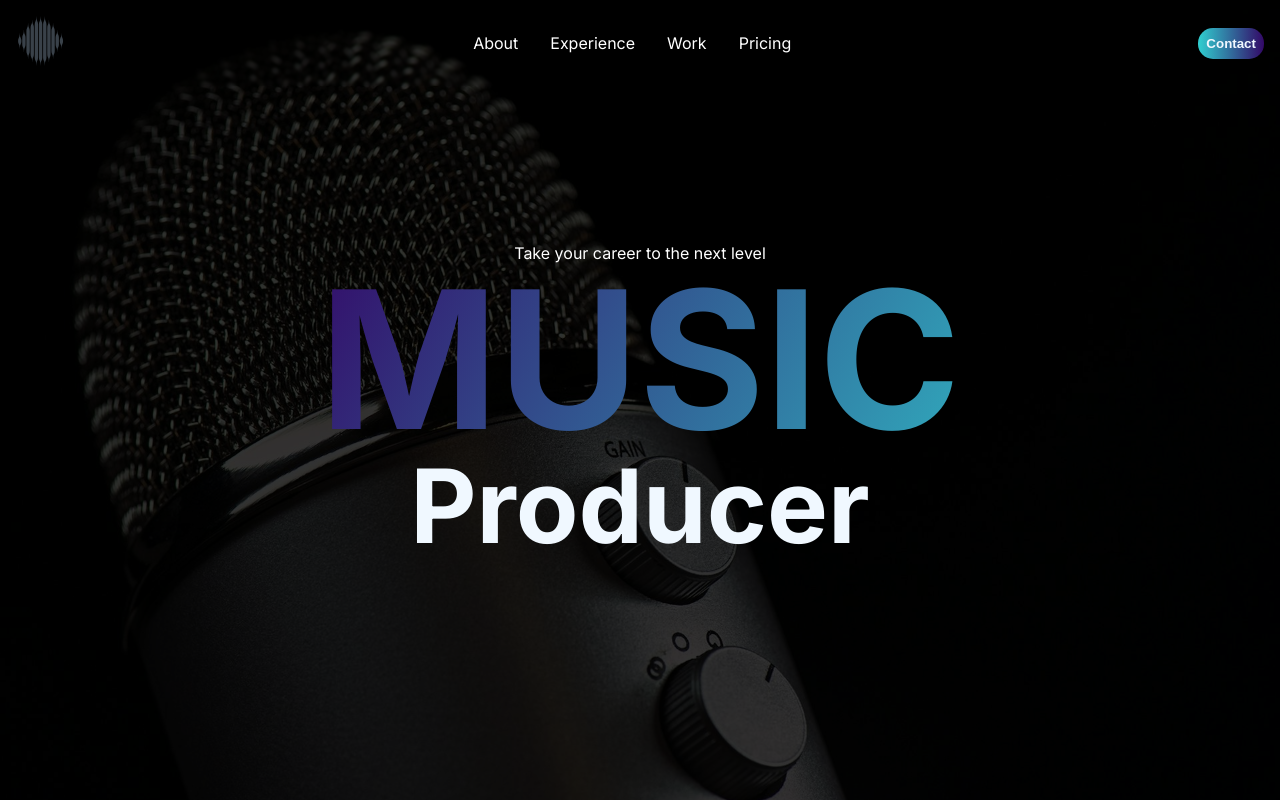
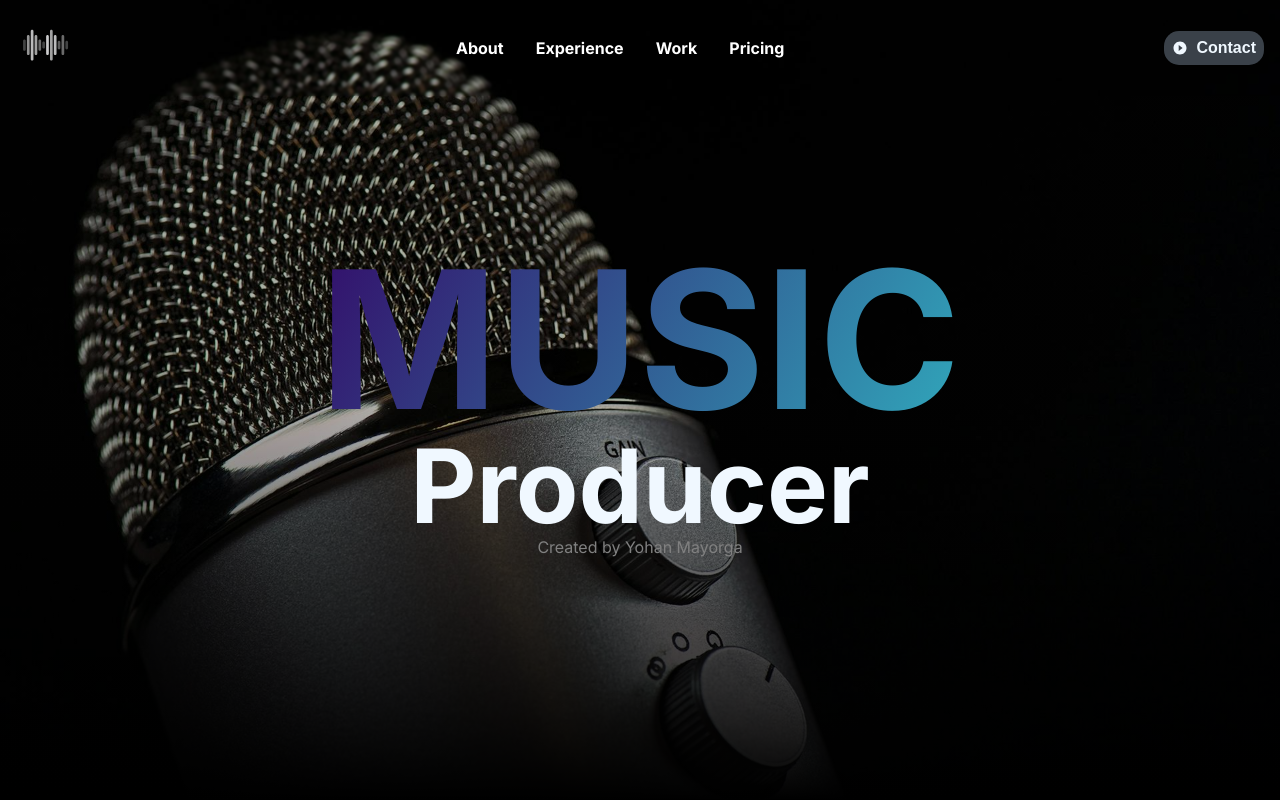
Before and after one commit to yohanmayorga/musicproducer, a Next.js app: page / in a window 1280 px wide. Built offline with nearby package versions, Linux system fonts and the light colour scheme.

Commit message:
new changes

```diff
--- a/src/app/page.module.css
+++ b/src/app/page.module.css
@@ -5,16 +5,18 @@
   flex-direction: column;
   justify-content: center;
   align-items: center;
-  background: rgba(0, 0, 0, 0.8);
+  background: rgb(0, 0, 0);
+  background: linear-gradient(
+    180deg,
+    rgba(0, 0, 0, 0.3) 50%,
+    rgba(0, 0, 0, 1) 100%
+  );
 }
 
 .background {
   z-index: -1;
 }
 
-.text {
-  color: white;
-}
 .mainTitle {
   font-size: clamp(5rem, 15vw, 50rem);
   background: linear-gradient(300deg, #30cfd0, #330867);
@@ -42,3 +44,7 @@
   line-height: 1;
   color: aliceblue;
 }
+
+.credit {
+  color: gray;
+}
--- a/src/app/page.tsx
+++ b/src/app/page.tsx
@@ -13,10 +13,11 @@ export default function Home() {
         style={{ objectFit: "cover" }}
         className={styles.background}
       />
-      <p className={styles.text}>Take your career to the next level</p>
+
       <h1 className={styles.mainTitle}>MUSIC</h1>
 
       <h2 className={styles.secondaryTitle}>Producer</h2>
+      <p className={styles.credit}>Created by Yohan Mayorga</p>
     </div>
   );
 }
--- a/src/components/Navbar.tsx
+++ b/src/components/Navbar.tsx
@@ -3,29 +3,33 @@ import styles from "@/styles/Navbar.module.css";
 import Image from "next/image";
 import logo from "@/../../public/assets/logo.svg";
 import Link from "next/link";
+import { IoMdPlayCircle } from "react-icons/io";
 
 const Navbar = () => {
   return (
     <div className={styles.body}>
       <Link href={"/"}>
-        <Image src={logo} alt="logo" height={50} width={50} />
+        <Image src={logo} alt="logo" width={60} />
       </Link>
       <ul className={styles.links}>
-        <Link href="/about" className={styles.link}>
+        <Link href="#about" className={styles.link}>
           About
         </Link>
-        <Link href="/experience" className={styles.link}>
+        <Link href="#experience" className={styles.link}>
           Experience
         </Link>
-        <Link href="/work" className={styles.link}>
+        <Link href="#work" className={styles.link}>
           Work
         </Link>
-        <Link href="/pricing" className={styles.link}>
+        <Link href="#pricing" className={styles.link}>
           Pricing
         </Link>
       </ul>
-      <Link href="/contact">
-        <button className={styles.contact}>Contact</button>
+      <Link href="#contact" className={styles.link}>
+        <button className={styles.contact}>
+          <IoMdPlayCircle />
+          Contact
+        </button>
       </Link>
     </div>
   );
--- a/src/styles/Navbar.module.css
+++ b/src/styles/Navbar.module.css
@@ -23,14 +23,31 @@
   text-decoration: none;
   color: white;
   gap: 1rem;
+  font-weight: bold;
+}
+
+.link:hover {
+  background: linear-gradient(300deg, #30cfd0, #330867);
+  background-clip: text;
+  color: transparent;
 }
 
 .contact {
+  font-size: 1rem;
   font-weight: bold;
   padding: 0.5rem;
   border-radius: 15px;
   cursor: pointer;
-  background: linear-gradient(to right, #30cfd0 0%, #330867 100%);
+  background: #3a4149;
   color: aliceblue;
   border: none;
+  display: flex;
+  flex-direction: row;
+  align-items: center;
+  gap: 0.5rem;
+  text-decoration: none;
 }
+
+.contact:hover {
+  background: linear-gradient(300deg, #30cfd0, #330867);
+}
```
Also changed, not shown: package.json (+4 -3 lines), public/assets/logo.svg, src/pages/About.tsx (renamed from src/app/about/page.tsx), src/pages/Experience.tsx (renamed from src/app/experience/page.tsx), 1 other file (tests, documents, lock files or other folders).
